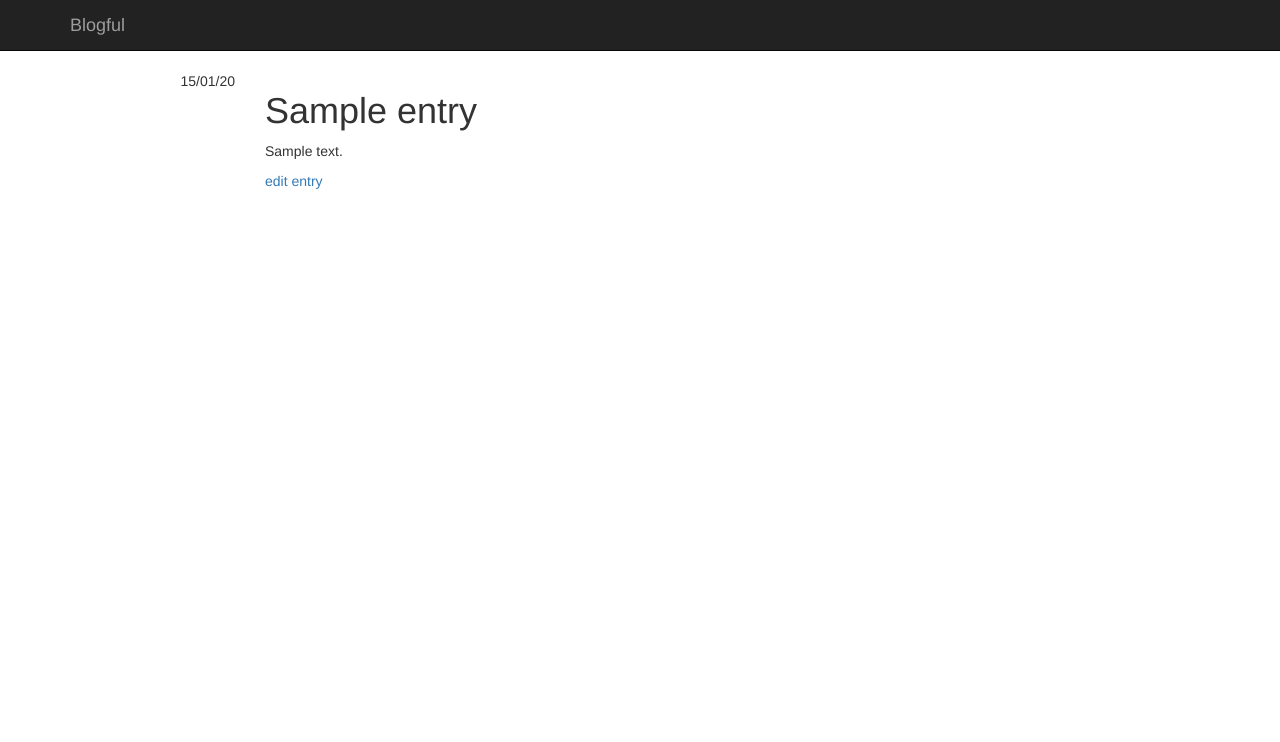
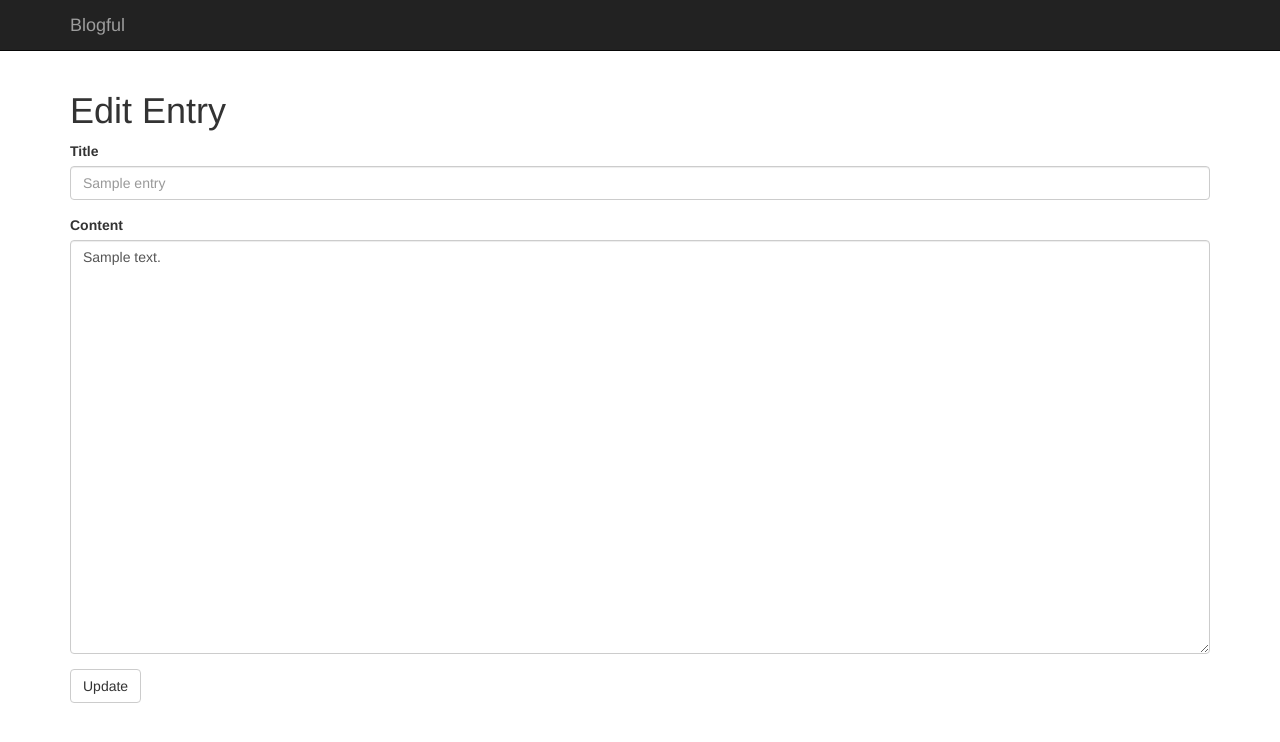
Before and after one commit to holler4amarshall/blogful, a Flask app: page /entry/0/edit in a window 1280 px wide. Shown: the top 742 px of the page. Run offline with Flask 2, Linux system fonts and the light colour scheme; tables that the repository leaves empty hold one stand-in row (values such as "Sample post"); some libraries are stand-ins or nearby versions.

Commit message:
updates to enable edit entry page to show existing values

```diff
--- a/blog/templates/edit_entry.html
+++ b/blog/templates/edit_entry.html
@@ -7,12 +7,12 @@
 
 <form role="form" method="PUT">
     <div class="form-group">
-        <label for="title">{{ entry.title }}</label>
-        <input type="text" class="form-control" id="title" name="title" placeholder="Entry title" required>
+        <label for="title">Title</label>
+        <input type="text" class="form-control" id="title" name="title" placeholder="{{ entry.title }}" required>
     </div>
     <div class="form-group">
         <label for="content">Content</label>
-        <textarea class="form-control" id="content" name="content" placeholder="Entry content" rows="20" required></textarea>
+        <textarea class="form-control" id="content" name="content" rows="20" required>{{entry.content}}</textarea>
     </div>
     <button type="update" class="btn btn-default">Update</button>
 </form>
--- a/blog/views.py
+++ b/blog/views.py
@@ -60,6 +60,6 @@ def view_entry(id):
 def edit_entry_get(id):
     entry = session.query(Entry)
     entry = entry.filter(Entry.id == id + 1).first()
-    return render_template("entry.html", entry=entry)
+    return render_template("edit_entry.html", entry=entry)
 
 # @app.route("/entry/<int:id>/edit", methods=["PUT"])
```
